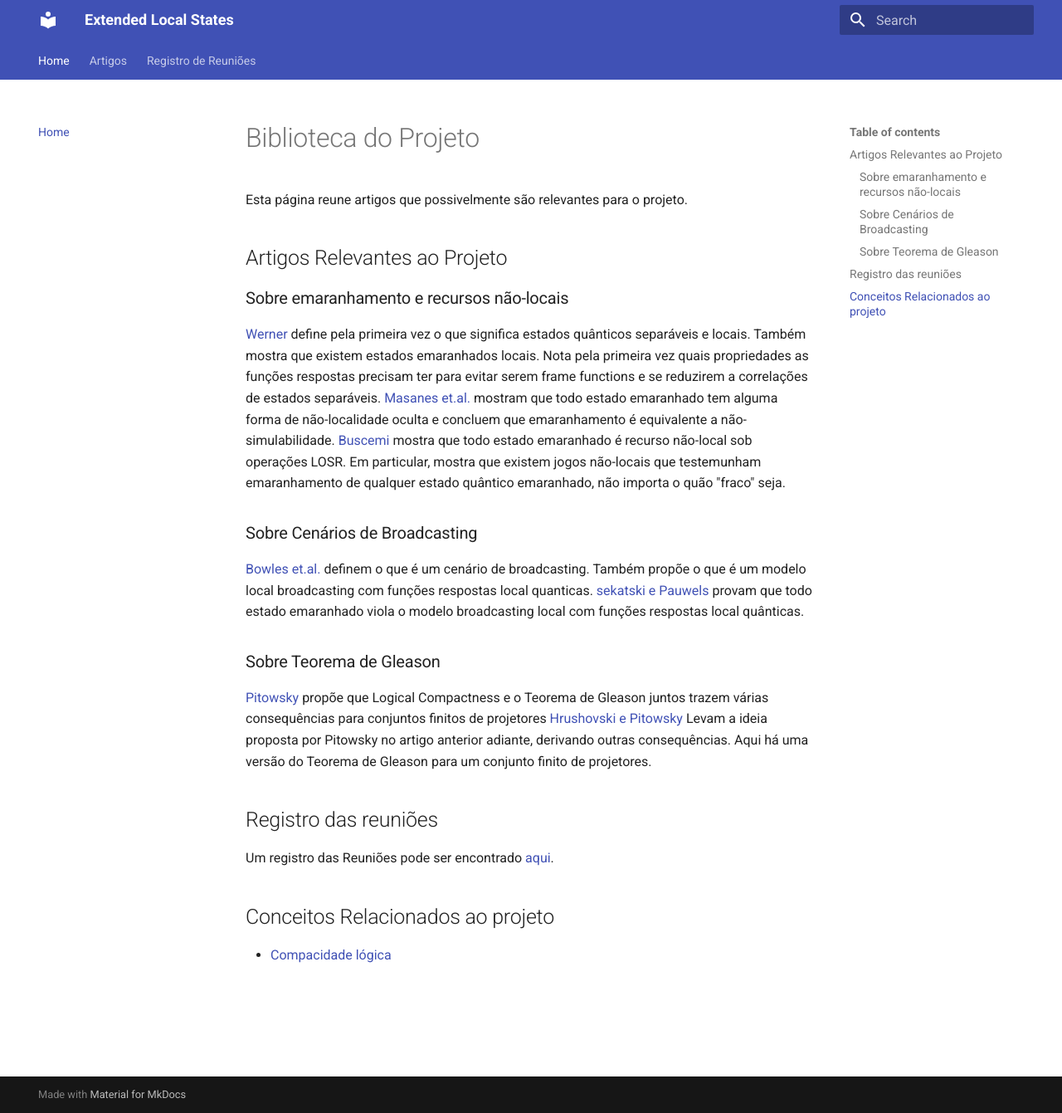
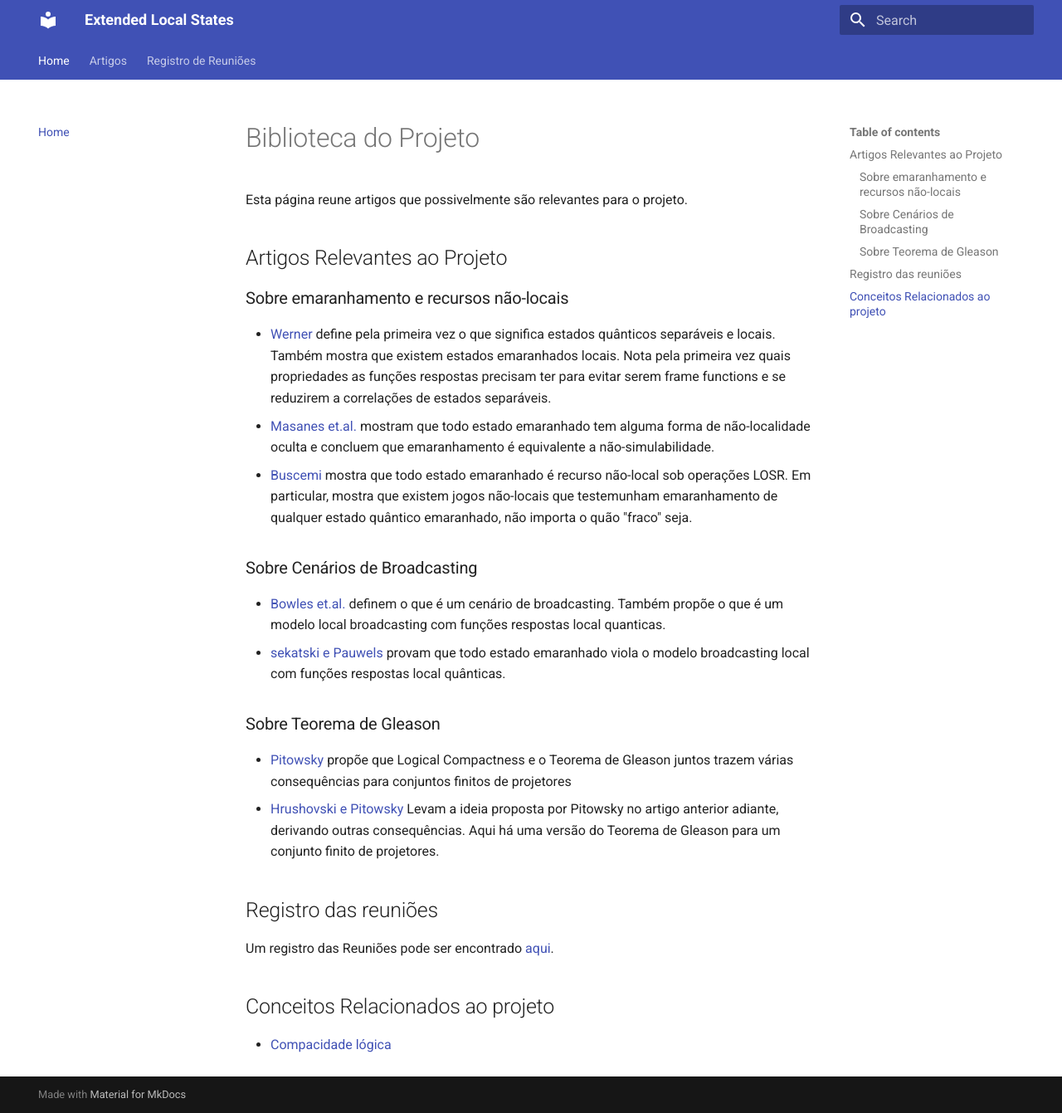
Before and after one commit to ruffolo14/LocalStates, an MkDocs documentation site: the page built from docs/index.md, in a window 1280 px wide and 1341 px high. Shown: the whole window at 83% size. Built offline with MkDocs 1.6.1 and Material for MkDocs 9.7.7, drawn with Linux system fonts in a browser that asks for light colours.

```diff
--- a/docs/index.md
+++ b/docs/index.md
@@ -5,17 +5,17 @@ Esta página reune artigos que possivelmente são relevantes para o projeto.
 ## Artigos Relevantes ao Projeto
 
 ### Sobre emaranhamento e recursos não-locais
-[Werner](werner1989quantum) define pela primeira vez o que significa estados quânticos separáveis e locais. Também mostra que existem estados emaranhados locais. Nota pela primeira vez quais propriedades as funções respostas precisam ter para evitar serem frame functions e se reduzirem a correlações de estados separáveis.
-[Masanes et.al.](masanes2008all.md) mostram que todo estado emaranhado tem alguma forma de não-localidade oculta e concluem que emaranhamento é equivalente a não-simulabilidade.
-[Buscemi](buscemi2012all.md) mostra que todo estado emaranhado é recurso não-local sob operações LOSR. Em particular, mostra que existem jogos não-locais que testemunham emaranhamento de qualquer estado quântico emaranhado, não importa o quão "fraco" seja.
+- [Werner](werner1989quantum) define pela primeira vez o que significa estados quânticos separáveis e locais. Também mostra que existem estados emaranhados locais. Nota pela primeira vez quais propriedades as funções respostas precisam ter para evitar serem frame functions e se reduzirem a correlações de estados separáveis.
+- [Masanes et.al.](masanes2008all.md) mostram que todo estado emaranhado tem alguma forma de não-localidade oculta e concluem que emaranhamento é equivalente a não-simulabilidade.
+- [Buscemi](buscemi2012all.md) mostra que todo estado emaranhado é recurso não-local sob operações LOSR. Em particular, mostra que existem jogos não-locais que testemunham emaranhamento de qualquer estado quântico emaranhado, não importa o quão "fraco" seja.
 
 ### Sobre Cenários de Broadcasting
-[Bowles et.al.](bowles2021single.md) definem o que é um cenário de broadcasting. Também propõe o que é um modelo local broadcasting com funções respostas local quanticas.
-[sekatski e Pauwels](sekatski2025all.md) provam que todo estado emaranhado viola o modelo broadcasting local com funções respostas local quânticas.
+- [Bowles et.al.](bowles2021single.md) definem o que é um cenário de broadcasting. Também propõe o que é um modelo local broadcasting com funções respostas local quanticas.
+- [sekatski e Pauwels](sekatski2025all.md) provam que todo estado emaranhado viola o modelo broadcasting local com funções respostas local quânticas.
 
 ### Sobre Teorema de Gleason
-[Pitowsky](pitowsky1998infinite.md) propõe que Logical Compactness e o Teorema de Gleason juntos trazem várias consequências para conjuntos finitos de projetores
-[Hrushovski e Pitowsky](hrushovski2004generalizations) Levam a ideia proposta por Pitowsky no artigo anterior adiante, derivando outras consequências. Aqui há uma versão do Teorema de Gleason para um conjunto finito de projetores.
+- [Pitowsky](pitowsky1998infinite.md) propõe que Logical Compactness e o Teorema de Gleason juntos trazem várias consequências para conjuntos finitos de projetores
+- [Hrushovski e Pitowsky](hrushovski2004generalizations) Levam a ideia proposta por Pitowsky no artigo anterior adiante, derivando outras consequências. Aqui há uma versão do Teorema de Gleason para um conjunto finito de projetores.
 
 
 ## Registro das reuniões
```
